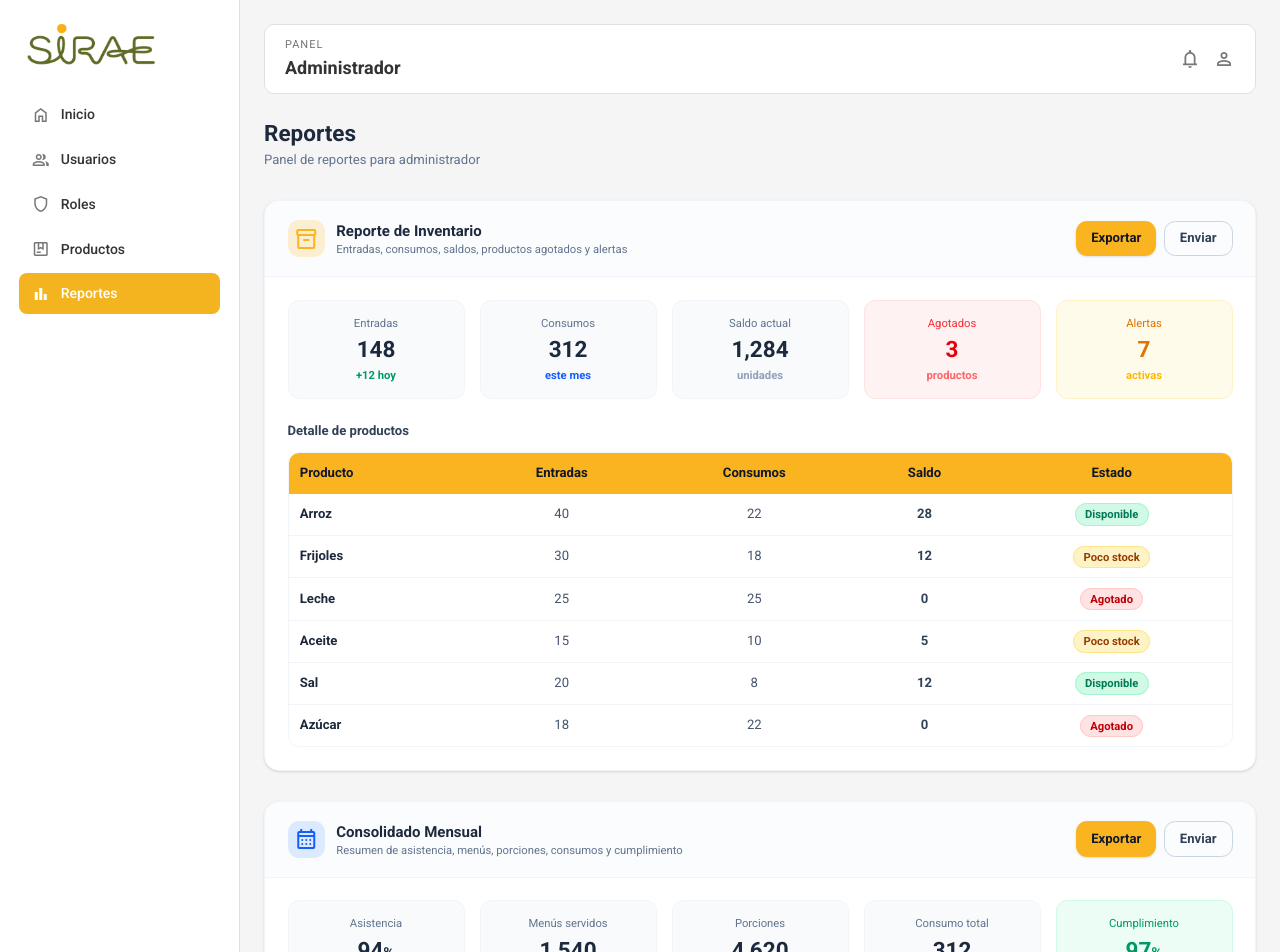
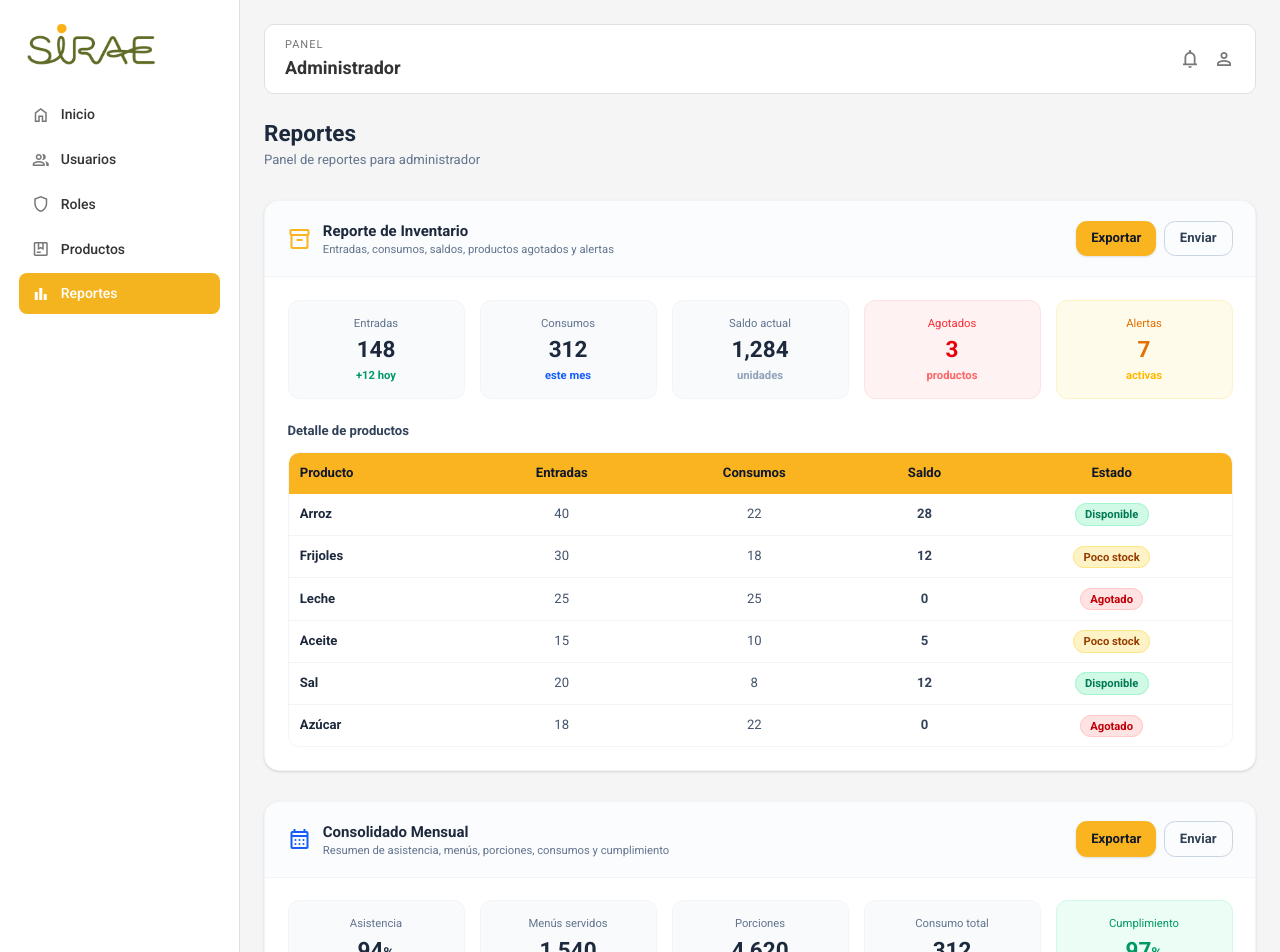
Before and after one commit to santiagoacosta123/PaeVisual, an Angular app: page /reportes in a window 1280 px wide. Shown: the top 952 px of the page. Built offline with nearby package versions, Linux system fonts and the light colour scheme.

Commit message:
reportes

```diff
--- a/src/app/reportes/reportes.html
+++ b/src/app/reportes/reportes.html
@@ -1,20 +1,17 @@
 <div class="space-y-8">
 
-  <!-- Encabezado -->
   <div>
     <h1 class="text-2xl font-black text-slate-800">Reportes</h1>
     <p class="text-sm text-slate-500 mt-1">Panel de reportes para administrador</p>
   </div>
 
-  <!-- ========== REPORTE 1: INVENTARIO ========== -->
+  <!-- REPORTE INVENTARIO -->
   <div class="bg-white rounded-2xl shadow-sm border border-slate-100 overflow-hidden">
 
-    <!-- Cabecera del reporte -->
     <div class="flex flex-col sm:flex-row sm:items-center justify-between gap-4 px-6 py-5 border-b border-slate-100 bg-slate-50/60">
       <div class="flex items-center gap-3">
-        <div class="w-10 h-10 rounded-xl bg-[#FAB41F]/20 flex items-center justify-center">
-          <span class="material-symbols-outlined text-[#FAB41F] text-[22px]">inventory_2</span>
-        </div>
+        <span class="material-symbols-outlined text-[#FAB41F] text-[22px]">inventory_2</span>
+
         <div>
           <h2 class="text-base font-bold text-slate-800">Reporte de Inventario</h2>
           <p class="text-xs text-slate-500">Entradas, consumos, saldos, productos agotados y alertas</p>
@@ -30,7 +27,6 @@
       </div>
     </div>
 
-    <!-- Tarjetas de resumen de inventario -->
     <div class="grid grid-cols-2 md:grid-cols-5 gap-4 p-6">
       <div class="bg-slate-50 rounded-xl p-4 text-center border border-slate-100">
         <p class="text-xs text-slate-500 mb-1">Entradas</p>
@@ -59,7 +55,7 @@
       </div>
     </div>
 
-    <!-- Tabla de detalle de inventario -->
+    <!-- Tabla de inventario -->
     <div class="px-6 pb-6">
       <h3 class="text-sm font-bold text-slate-700 mb-3">Detalle de productos</h3>
       <div class="overflow-x-auto rounded-xl border border-slate-100">
@@ -96,15 +92,12 @@
     </div>
   </div>
 
-  <!-- ========== REPORTE 2: CONSOLIDADO MENSUAL ========== -->
+  <!-- CONSOLIDADO MENSUAL -->
   <div class="bg-white rounded-2xl shadow-sm border border-slate-100 overflow-hidden">
 
-    <!-- Cabecera del reporte -->
     <div class="flex flex-col sm:flex-row sm:items-center justify-between gap-4 px-6 py-5 border-b border-slate-100 bg-slate-50/60">
       <div class="flex items-center gap-3">
-        <div class="w-10 h-10 rounded-xl bg-blue-100 flex items-center justify-center">
           <span class="material-symbols-outlined text-blue-600 text-[22px]">calendar_month</span>
-        </div>
         <div>
           <h2 class="text-base font-bold text-slate-800">Consolidado Mensual</h2>
           <p class="text-xs text-slate-500">Resumen de asistencia, menús, porciones, consumos y cumplimiento</p>
@@ -120,7 +113,6 @@
       </div>
     </div>
 
-    <!-- Tarjetas de resumen consolidado -->
     <div class="grid grid-cols-2 md:grid-cols-5 gap-4 p-6">
       <div class="bg-slate-50 rounded-xl p-4 text-center border border-slate-100">
         <p class="text-xs text-slate-500 mb-1">Asistencia</p>
@@ -149,7 +141,6 @@
       </div>
     </div>
 
-    <!-- Tabla de detalle consolidado por semana -->
     <div class="px-6 pb-6">
       <h3 class="text-sm font-bold text-slate-700 mb-3">Detalle por semana</h3>
       <div class="overflow-x-auto rounded-xl border border-slate-100">
--- a/src/app/reportes/reportes.ts
+++ b/src/app/reportes/reportes.ts
@@ -26,6 +26,7 @@ interface SemanaConsolidado {
   styleUrls: ['./reportes.css'],
   templateUrl: './reportes.html',
 })
+
 export class Reportes {
 
   inventario: ItemInventario[] = [
@@ -51,7 +52,7 @@ export class Reportes {
   }
 
   enviarInventario() {
-    this.sweetAlert.info('Correo enviado', 'El reporte de inventario fue compartido con el equipo asignado.');
+    this.sweetAlert.info('Correo enviado', 'El reporte de inventario fue compartido.');
   }
 
   exportarConsolidado() {
@@ -59,6 +60,6 @@ export class Reportes {
   }
 
   enviarConsolidado() {
-    this.sweetAlert.info('Correo enviado', 'El consolidado mensual fue compartido con el equipo asignado.');
+    this.sweetAlert.info('Correo enviado', 'El consolidado mensual fue compartido.');
   }
 }
```
